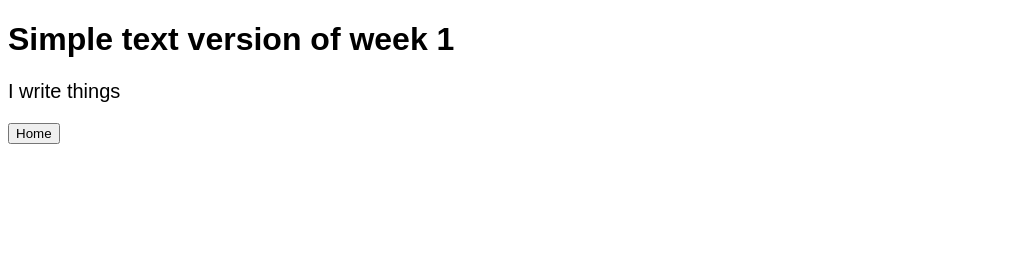
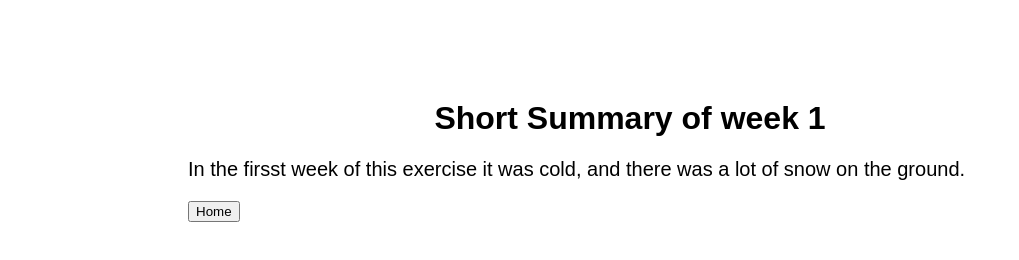
Before and after one commit to k-j-ross/k-j-ross.github.io, a plain HTML site: page week1.html in a window 1280 px wide. Shown: the whole page, without its empty margins (0-1019 px from the left). Drawn offline with Linux system fonts and the light colour scheme.

Commit message:
Update week1.html
test QR

```diff
--- a/week1.html
+++ b/week1.html
@@ -5,11 +5,13 @@
     <link rel="stylesheet" href="styles.css">
 </head>
 <body>
-<h1>Simple text version of week 1</h1>
+    <div>
+<h1><center>Short Summary of week 1</center></h1>
 
 
-<p>I write things
+<p>In the firsst week of this exercise it was cold, and there was a lot of snow on the ground.
 </p>
 <button onclick="window.location.href = 'index.html';">Home</button>
+    </div>
 </body>
 </html>
```
